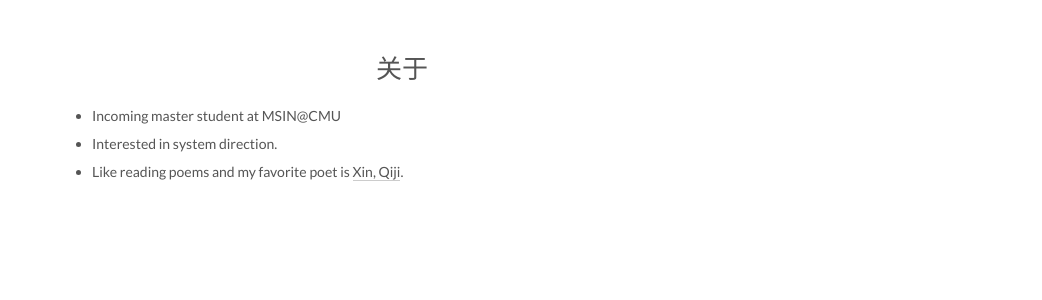
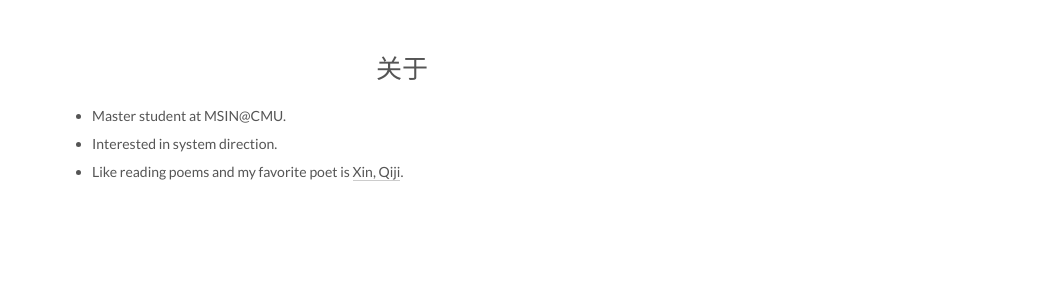
Before and after one commit to Willendless/willendless.github.io, a Jekyll site: the page built from about/index.md, in a window 1280 px wide. Shown: the part 121-421 px from the top of the page, without its empty margins (238-1280 px from the left). Built offline with Jekyll 4.4.1, drawn with Linux system fonts in a browser that asks for light colours.

Commit message:
feat(about): update about

```diff
--- a/about/index.md
+++ b/about/index.md
@@ -3,6 +3,6 @@ layout: page
 type: about
 ---
 
-+ Incoming master student at MSIN@CMU
++ Master student at MSIN@CMU.
 + Interested in system direction.
 + Like reading poems and my favorite poet is [Xin, Qiji](https://en.wikipedia.org/wiki/Xin_Qiji).
```
